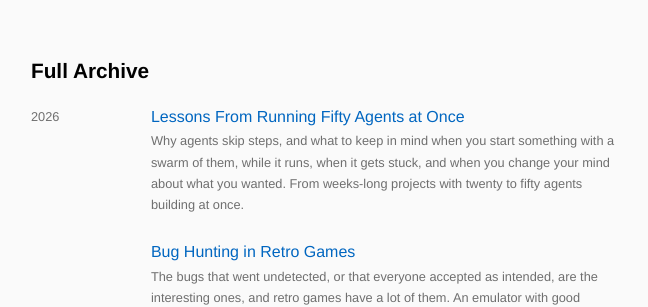
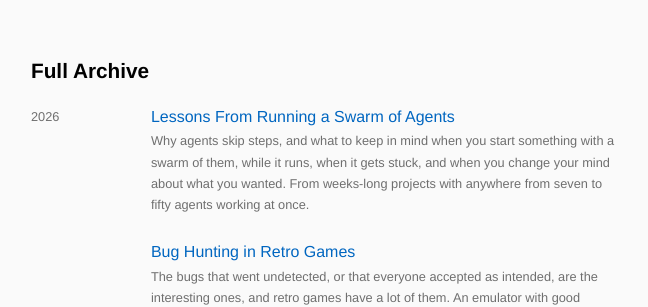
Before and after one commit to batteryshark/batteryshark.github.io, a Jekyll site: the page built from index.md, in a window 1280 px wide and 900 px high, scrolled down 2103 px. Shown: the part 152-459 px from the top of the window, without its empty margins (313-961 px from the left). Built offline with Jekyll 4.4.1, drawn with Linux system fonts in a browser that asks for light colours; part of the change alters nothing that is shown.

Commit message:
Retitle: Lessons From Running a Swarm of Agents; honest agent counts; what Terminal-Bench measures
Seven to fifty agents depending on the work, not fifty throughout. The
Terminal-Bench 4.0 data is now introduced as a completion benchmark (66
real deliverables, bash, no step limit, verifier on the end state) with
the reason it is here, and the facts section no longer implies it measures
prediction.

Co-Authored-By: Claude Fable 5.1 <noreply@anthropic.com>

```diff
--- a/_posts/2026-10-09-why-agents-skip-steps.md
+++ b/_posts/2026-10-09-why-agents-skip-steps.md
@@ -1,15 +1,15 @@
 ---
 layout: post
-title: "Lessons From Running Fifty Agents at Once"
+title: "Lessons From Running a Swarm of Agents"
 date: 2026-10-09
-description: "Why agents skip steps, and what to keep in mind when you start something with a swarm of them, while it runs, when it gets stuck, and when you change your mind about what you wanted. From weeks-long projects with twenty to fifty agents building at once."
+description: "Why agents skip steps, and what to keep in mind when you start something with a swarm of them, while it runs, when it gets stuck, and when you change your mind about what you wanted. From weeks-long projects with anywhere from seven to fifty agents working at once."
 tags: [agents, ai-engineering, harness-design, tooling]
 toc: true
 image: /assets/images/20261009/social.png
 ---
 
 <figure>
-  <img src="/assets/images/20261009/banner.png" alt="Title art: the words Lessons From Running Fifty Agents at Once beside a sticky note of questions you answer for yourself labeled with questions you answer for yourself: migration ran? server up? column exists? which emulator config?">
+  <img src="/assets/images/20261009/banner.png" alt="Title art: the words Lessons From Running a Swarm of Agents beside a sticky note of questions you answer for yourself labeled with questions you answer for yourself: migration ran? server up? column exists? which emulator config?">
 </figure>
 
 In [my last post]({% post_url 2026-10-02-bug-hunting-in-retro-games %}), an
@@ -25,8 +25,9 @@ emulator, which had the multitap on. I knew which setup I play on. It never
 came up.
 
 This post is about getting better results from agents on larger projects,
-the kind that run for weeks with twenty to fifty agents working at once, not
-one agent and a button: the things I've found worth keeping in mind when I
+the kind that run for weeks with anywhere from seven to fifty agents working
+at once depending on whether the work is research, investigation, or
+building, not one agent and a button: the things I've found worth keeping in mind when I
 start something, while it runs, when it gets stuck, and when I change my mind
 about what I wanted, which on a long project I always do. The first half is why the gap exists.
 If you already believe an agent can't see your machine, skip to
@@ -232,9 +233,10 @@ assumed. Every requirement I didn't write down gets filled in by the model's
 judgment, and the work is finished before I see any of it.
 
 With one agent that's manageable. But past a toy example I'm not waiting on
-one agent to build anything moderately complex; I need twenty or fifty
-running at once, and what that trade costs is visibility into the small
-decisions. Each agent fills its gaps its own way, then they build on each
+one agent to build anything moderately complex; I need anywhere from seven
+to fifty running at once, depending on whether the work is research,
+investigation, or building, and what that trade costs is visibility into the
+small decisions. Each agent fills its gaps its own way, then they build on each
 other's fills, and the drift from what I thought I said grows exponentially
 with every hour nobody is watching.
 
@@ -590,10 +592,14 @@ third or less. On my own machine, a 27B model asked for the program state ten
 lines ahead got it right never with reasoning off and two thirds of the time
 with reasoning on, at twenty times the cost ([A2](#a2-my-lookahead-run)).
 
-None of this is a last-generation problem. On the one shared harness that
-runs every current model on Terminal-Bench 4.0, the best of them, Claude Opus
-5.5, finishes 65% of the tasks as of October 7, 2026; GPT-6 Astra finishes
-60% and Grok 4.7 29% ([A4](#a4-harnesses-horizons-and-loops)).
+The current generation isn't exempt, though the measure there is different.
+Terminal-Bench 4.0 is a completion benchmark, not a prediction one: 66
+realistic jobs in a sandboxed terminal, the agent gets bash with no step
+limit, and a verifier checks the end state after it stops. With every chance
+to run and check, the best current model, Claude Opus 5.5, finishes 65% of
+the jobs as of October 7, 2026; GPT-6 Astra 60%, Grok 4.7 29%
+([A4](#a4-harnesses-horizons-and-loops)). The two benchmarks above are the
+ones that measure prediction.
 
 **It's optimistic about its own work.** In a 2026 Anthropic harness
 experiment, agents reliably graded their own work too generously
@@ -742,8 +748,17 @@ tasks finished half the time (confidence interval 5 to 61 hours) and about
 1.5 hours for tasks finished 80% of the time, with the strongest agents
 having essentially saturated the Time Horizon 1.1 suite.
 
-Where the current models stand on one harness: Vals AI runs every model
-through the same minimal agent (mini-SWE-agent) on Terminal-Bench 4.0. As of
+Where the current models stand on one harness. Terminal-Bench 4.0 isn't a
+prediction benchmark and doesn't measure reading what you wanted: it's 66
+community-written tasks across software, science, ML, operations, hardware,
+security, and media, each a real deliverable (one example: speed up worker
+startup for a transaction pipeline), graded by a verifier that runs after
+the agent finishes, all or nothing, with the agent given bash, no step
+limit, and up to eight hours. It's here for two reasons: it's the one place
+every current model is run through the same harness, and it shows how often
+finishing happens when the agent can run anything it wants.
+
+Vals AI runs every model through the same minimal agent (mini-SWE-agent). As of
 October 7, 2026, Claude Opus 5.5 leads at 65%, with Claude Sonnet 5.5 at 64%,
 GPT-6 Astra at 60%, Claude Fable 5.1 at 58%, GPT-6.1 Sol at 55%, GLM 5.3 at
 39%, Grok 4.7 at 29%, DeepSeek V4.1 Flash at 20%, and Kimi K3 at 17%. The
```
Also changed, not shown: assets/images/20261009/banner.png, assets/images/20261009/social.png.
